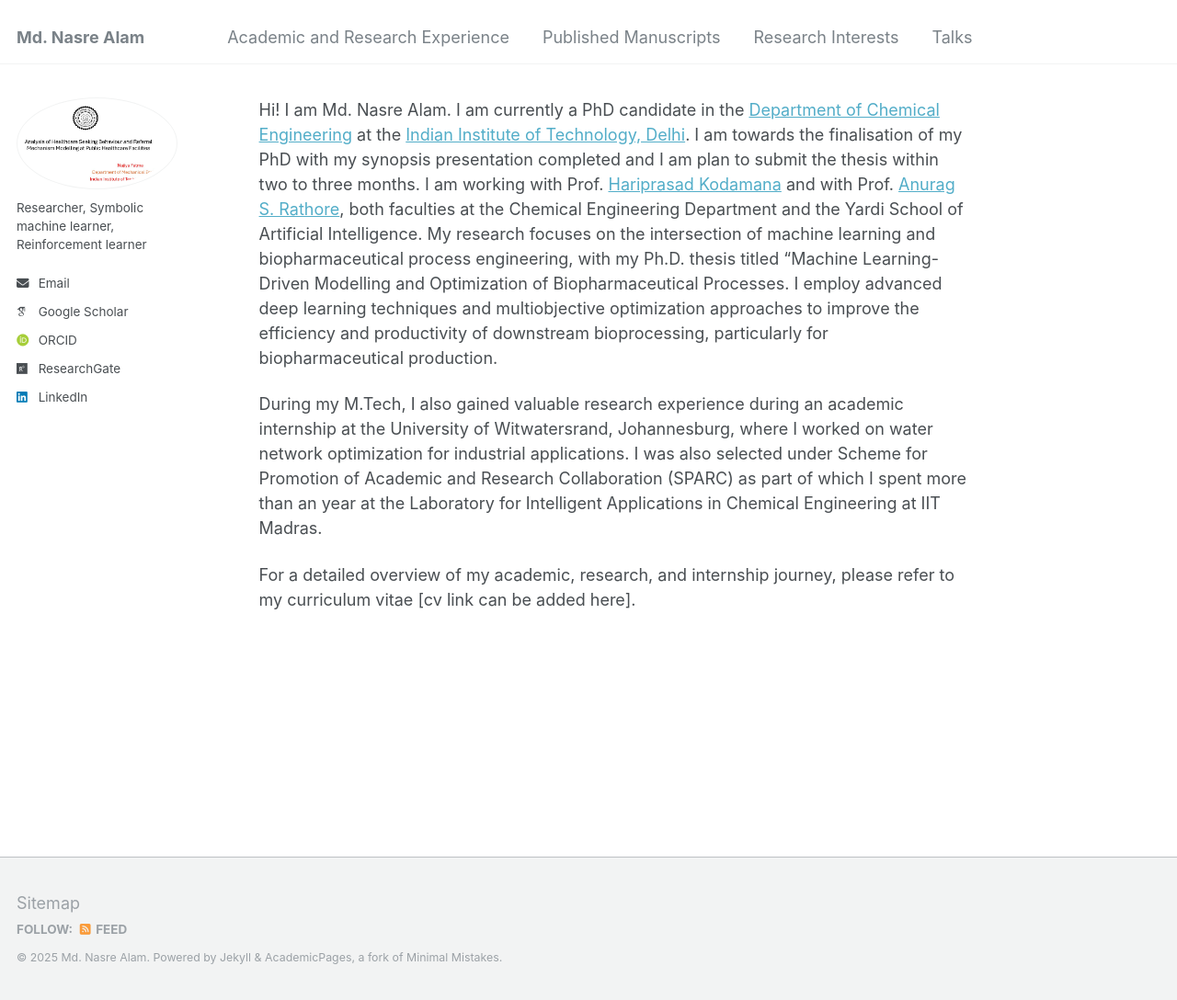
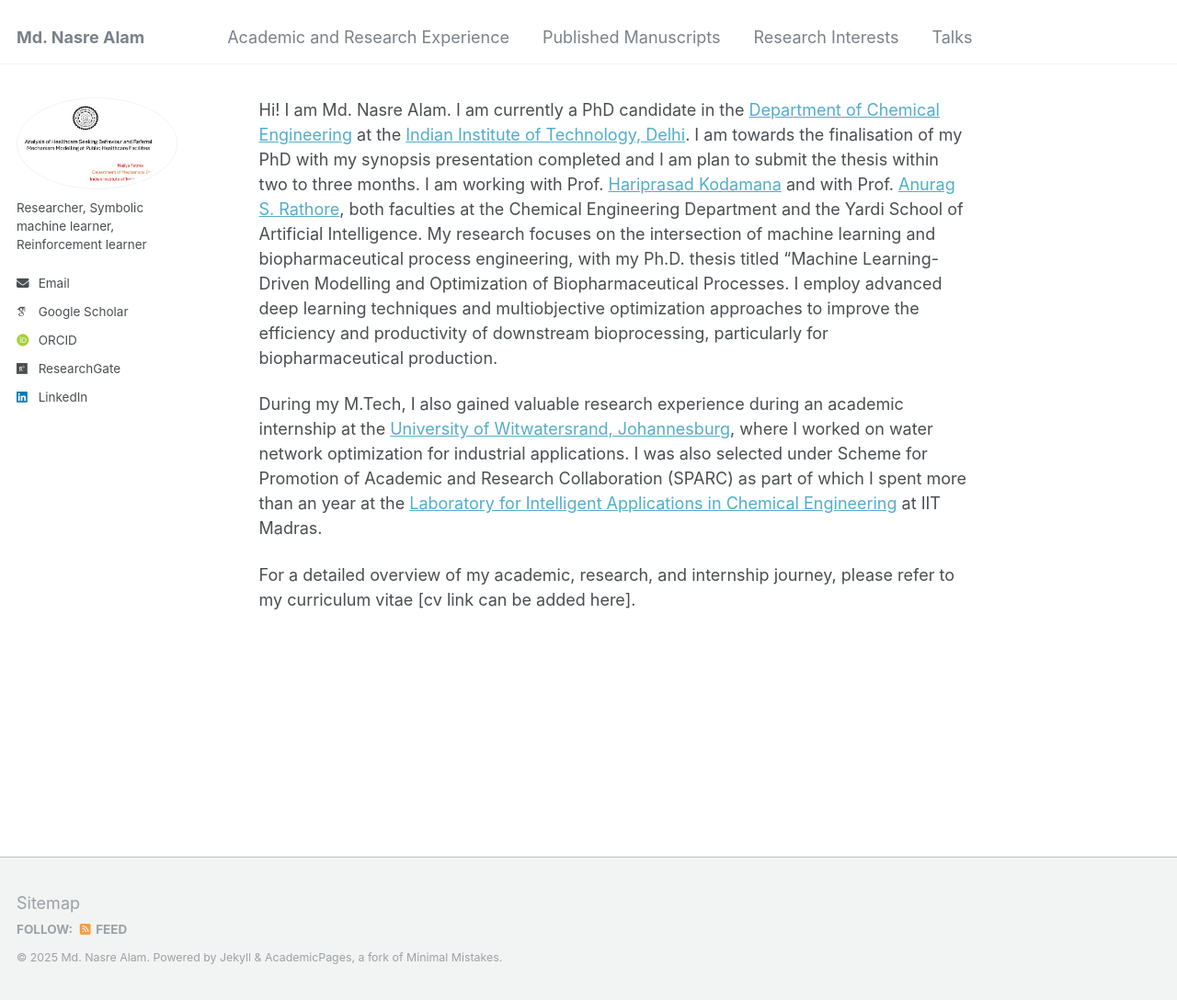
Before and after one commit to mdnasreiit/mdnasreiit.github.io, a Jekyll site: the page built from _pages/about.md, in a window 1280 px wide and 1088 px high. Shown: the whole window at 92% size. Built offline with Jekyll 4.4.1, drawn with Linux system fonts in a browser that asks for light colours; some web fonts are replaced; part of the change alters nothing that is shown.

```diff
--- a/_pages/about.md
+++ b/_pages/about.md
@@ -11,6 +11,6 @@ Hi! I am Md. Nasre Alam. I am currently a PhD candidate in the [Department of Ch
 the Chemical Engineering Department and the Yardi School of Artificial Intelligence.   My research focuses on the intersection of machine learning and biopharmaceutical process engineering, with my Ph.D. thesis titled “Machine Learning-Driven Modelling and Optimization of Biopharmaceutical Processes. I employ advanced deep learning techniques and multiobjective optimization approaches to improve the efficiency and productivity of downstream bioprocessing, particularly for biopharmaceutical production.
 
 
-During my M.Tech, I also gained valuable research experience during an academic internship at the University of Witwatersrand, Johannesburg, where I worked on water network optimization for industrial applications. I was also selected under Scheme for Promotion of Academic and Research Collaboration (SPARC) as part of which I spent more than an year at the Laboratory for Intelligent Applications in Chemical Engineering at IIT Madras.
+During my M.Tech, I also gained valuable research experience during an academic internship at the [University of Witwatersrand, Johannesburg](https://www.wits.ac.za/), where I worked on water network optimization for industrial applications. I was also selected under Scheme for Promotion of Academic and Research Collaboration (SPARC) as part of which I spent more than an year at the [Laboratory for Intelligent Applications in Chemical Engineering](https://home.iitm.ac.in/raj/) at IIT Madras.
 
 For a detailed overview of my academic, research, and internship journey, please refer to my curriculum vitae [cv link can be added here].
```
